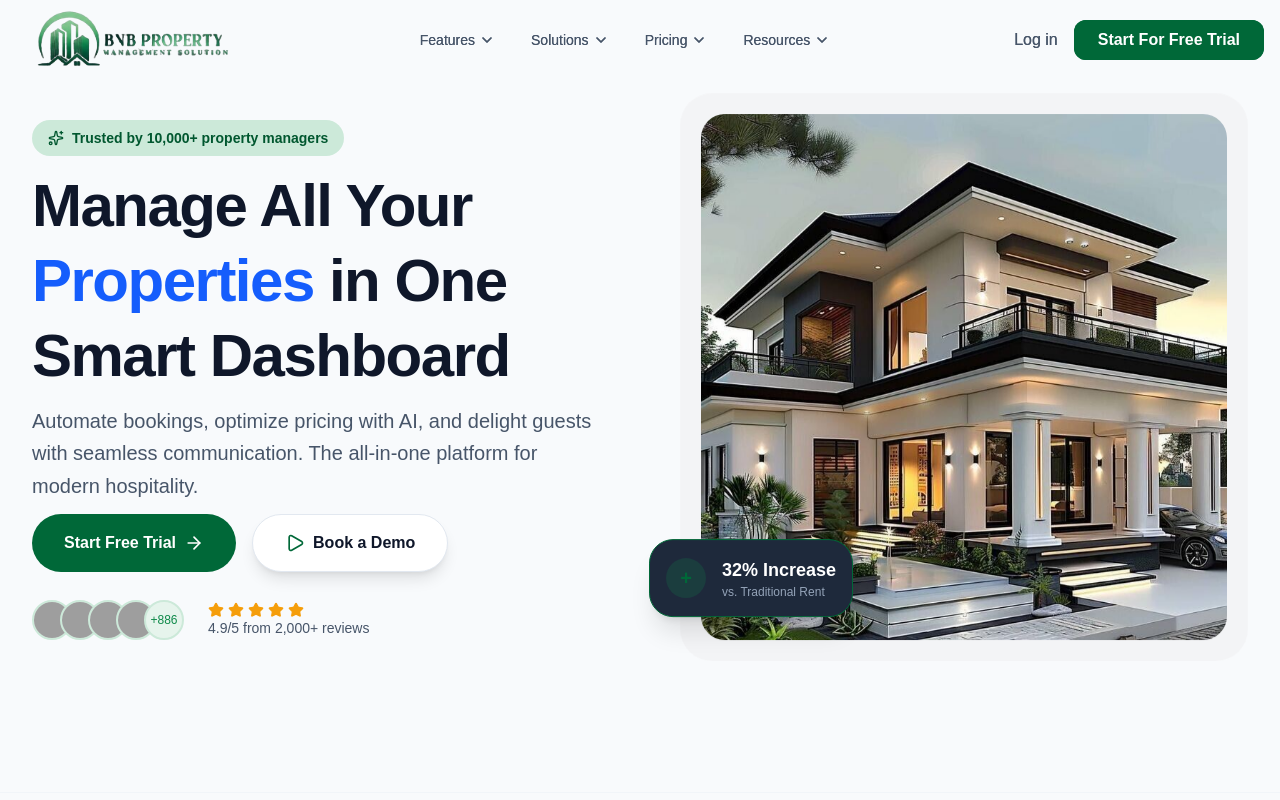
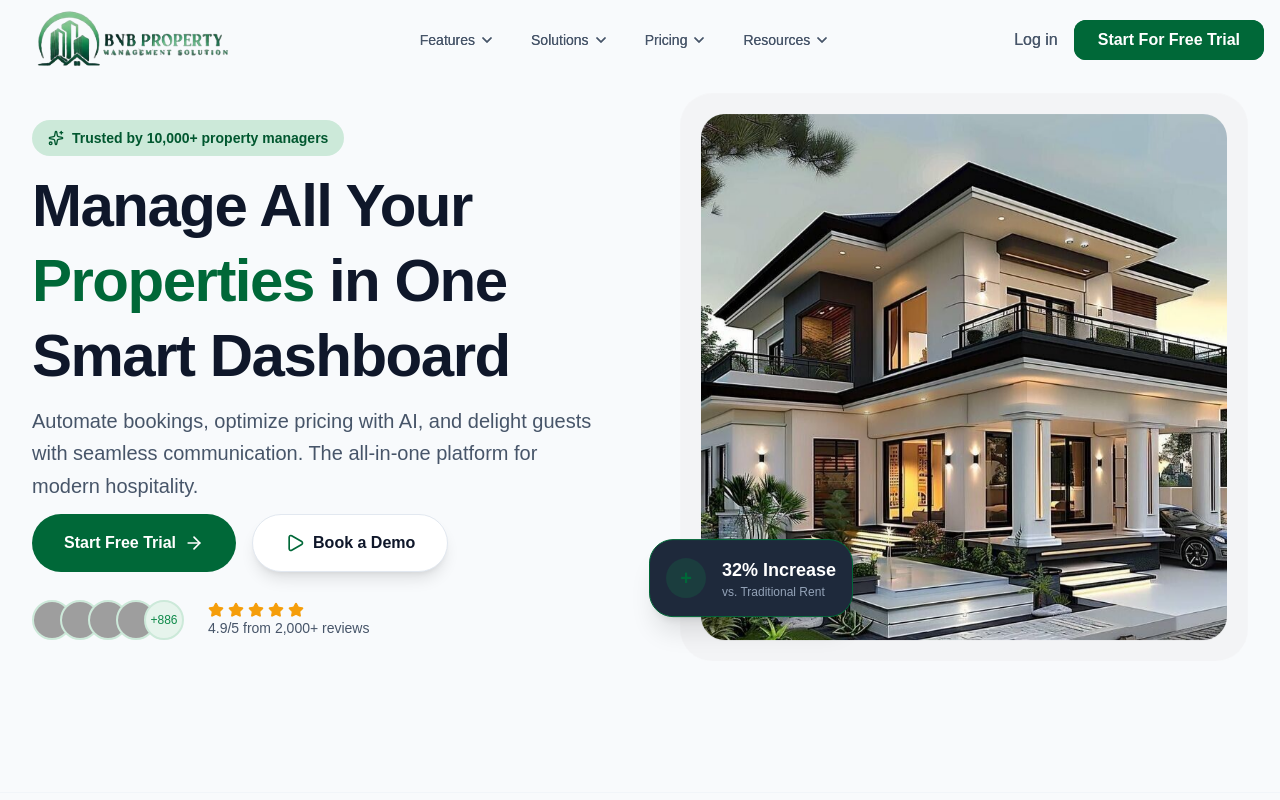
Before and after one commit to dolatjangir/property-management-landing-page, a Next.js app: page / in a window 1280 px wide. Shown: the top 800 px of the page. Built offline with nearby package versions, Linux system fonts and the light colour scheme; grey boxes are pictures that could not be loaded.

Commit message:
change dark theme color

```diff
--- a/src/app/globals.css
+++ b/src/app/globals.css
@@ -202,9 +202,9 @@ body {
     --bg-secondary: var(--color-neutral-800);
     --bg-tertiary: var(--color-neutral-700);
 
-    --text-primary: #ffffff;
-    --text-secondary: var(--color-neutral-300);
-    --text-tertiary: var(--color-neutral-400);
+    --text-primary: #16a34a;
+    --text-secondary: var(--color-primary-300);
+    --text-tertiary: var(--color-primary-400);
 
     --border-light: var(--color-neutral-800);
     --border-medium: var(--color-neutral-700);
--- a/src/components/hero/hero.tsx
+++ b/src/components/hero/hero.tsx
@@ -38,7 +38,7 @@ function hero() {
 
                     <h1 className="text-4xl lg:text-6xl font-bold leading-tight tracking-tight text-[var(--text-primary)]">
                       Manage All Your{" "}
-                      <span className="bg-blue-600 bg-clip-text text-transparent">
+                      <span className="bg-[var(--color-primary-600)] bg-clip-text text-transparent">
                         Properties
                       </span>{" "}
                       in One Smart Dashboard
```
